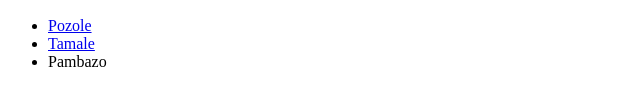
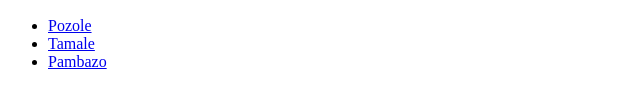
Before and after one commit to a1xnn/odin-recipes, a plain HTML site: page index.html in a window 1280 px wide. Shown: the part 572-680 px from the top of the page, 0-640 px from the left. Drawn offline with Linux system fonts and the light colour scheme.

Commit message:
Link pambazo recipe page

```diff
--- a/index.html
+++ b/index.html
@@ -11,7 +11,7 @@
         <ul>
             <li><a href="recipes/pozole.html">Pozole</a></li>
             <li><a href="recipes/tamales.html">Tamale</a></li>
-            <li>Pambazo</li>
+            <li><a href="recipes/pambazo.html">Pambazo</a></li>
         </ul>
     </body>
 </html>
```
